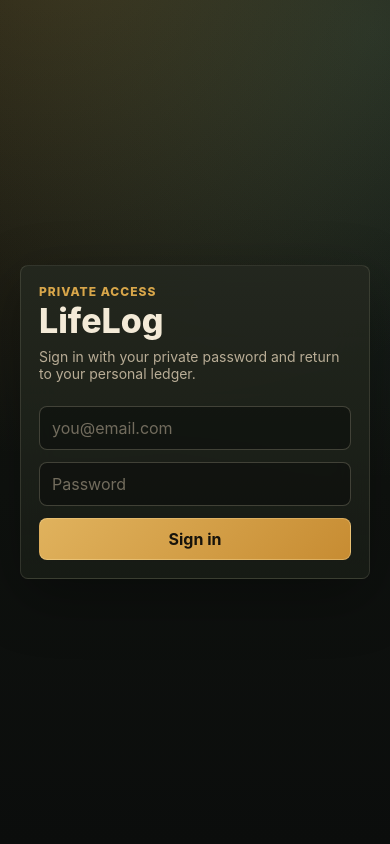
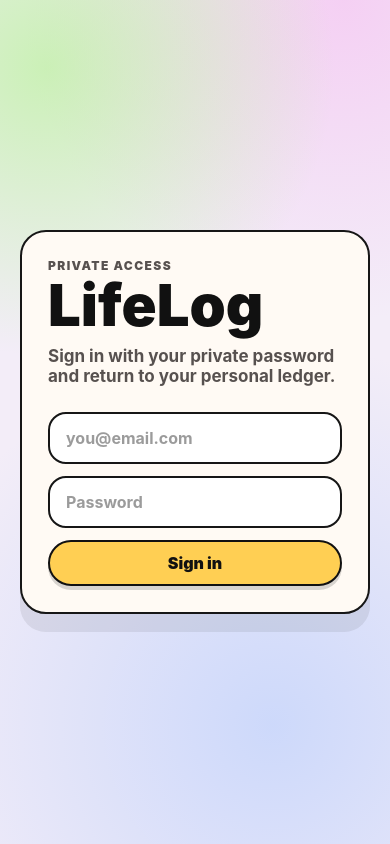
Before and after one commit to diluphs-oss/LifeLog, a Next.js app: page /login in a window 390 px wide. Built offline with nearby package versions, Linux system fonts and the light colour scheme; no server answers.

Commit message:
Refresh UI with playful mobile aesthetic

```diff
--- a/app/globals.css
+++ b/app/globals.css
@@ -1,19 +1,23 @@
 :root {
-  color-scheme: dark;
-  --bg: #10120f;
-  --bg-soft: #151812;
-  --panel: rgba(31, 35, 27, 0.82);
-  --panel-strong: rgba(41, 46, 36, 0.92);
-  --line: rgba(235, 226, 197, 0.12);
-  --line-strong: rgba(235, 226, 197, 0.22);
-  --text: #f3ead7;
-  --muted: #b9ad96;
-  --faint: #7f7666;
-  --accent: #d8a64a;
-  --accent-2: #5fb7a4;
-  --danger: #e46f5f;
-  --success: #83c66d;
-  --shadow: 0 18px 60px rgba(0, 0, 0, 0.32);
+  color-scheme: light;
+  --bg: #f3edf8;
+  --bg-soft: #fffaf4;
+  --panel: #ffffff;
+  --panel-strong: #111111;
+  --line: #161616;
+  --line-strong: #161616;
+  --text: #111111;
+  --muted: #57514f;
+  --faint: #8d8583;
+  --accent: #ffcf53;
+  --accent-2: #a6f47b;
+  --danger: #ff7f79;
+  --success: #89e86b;
+  --blue: #8fb8ff;
+  --pink: #f7a7ed;
+  --lilac: #d7b8ff;
+  --orange: #ffb173;
+  --shadow: 0 18px 0 rgba(17, 17, 17, 0.08);
 }
 
 * {
@@ -28,9 +32,10 @@ body {
   margin: 0;
   min-height: 100vh;
   background:
-    radial-gradient(circle at 16% -10%, rgba(216, 166, 74, 0.20), transparent 34rem),
-    radial-gradient(circle at 96% 4%, rgba(95, 183, 164, 0.14), transparent 28rem),
-    linear-gradient(180deg, #141610 0%, #0f120f 58%, #0b0d0c 100%);
+    radial-gradient(circle at 12% 8%, rgba(166, 244, 123, 0.52), transparent 18rem),
+    radial-gradient(circle at 88% 0%, rgba(247, 167, 237, 0.42), transparent 20rem),
+    radial-gradient(circle at 70% 86%, rgba(143, 184, 255, 0.38), transparent 24rem),
+    var(--bg);
   color: var(--text);
   font-family: Inter, ui-sans-serif, system-ui, -apple-system, BlinkMacSystemFont, "Segoe UI", sans-serif;
 }
@@ -54,14 +59,14 @@ select {
 
 input::placeholder,
 textarea::placeholder {
-  color: rgba(185, 173, 150, 0.58);
+  color: rgba(17, 17, 17, 0.42);
 }
 
 input:focus,
 textarea:focus,
 select:focus,
 button:focus-visible {
-  outline: 2px solid rgba(216, 166, 74, 0.5);
+  outline: 3px solid rgba(143, 184, 255, 0.62);
   outline-offset: 2px;
 }
 
--- a/app/login/page.js
+++ b/app/login/page.js
@@ -38,10 +38,10 @@ export default function Login() {
 
   return (
     <div style={{ display: 'flex', minHeight: '100vh', alignItems: 'center', justifyContent: 'center', padding: 20 }}>
-      <div style={{ ...card, maxWidth: 390, width: '100%', marginBottom: 0 }}>
-        <p style={{ margin: '0 0 5px', color: colors.accent, fontSize: 12, fontWeight: 800, letterSpacing: 1, textTransform: 'uppercase' }}>Private access</p>
-        <h1 style={{ fontSize: 34, lineHeight: 1, margin: 0, fontWeight: 850 }}>LifeLog</h1>
-        <p style={{ color: colors.muted, margin: '10px 0 24px', fontSize: 14 }}>Sign in with your private password and return to your personal ledger.</p>
+      <div style={{ ...card, maxWidth: 430, width: '100%', marginBottom: 0, background: '#fffaf4', padding: 26 }}>
+        <p style={{ margin: '0 0 5px', color: colors.muted, fontSize: 12, fontWeight: 900, letterSpacing: 1.4, textTransform: 'uppercase' }}>Private access</p>
+        <h1 style={{ fontSize: 58, lineHeight: 0.94, margin: 0, fontWeight: 950 }}>LifeLog</h1>
+        <p style={{ color: colors.muted, margin: '14px 0 26px', fontSize: 17, fontWeight: 750 }}>Sign in with your private password and return to your personal ledger.</p>
         <form onSubmit={handleLogin}>
           <input
             type="email"
--- a/components/DailyLogForm.js
+++ b/components/DailyLogForm.js
@@ -56,7 +56,7 @@ export default function DailyLogForm() {
   );
 
   return (
-    <div style={card}>
+    <div style={{ ...card, background: '#ffffff' }}>
       <div style={cardHeader}>
         <h3 style={h3}>Daily Log</h3>
         {saved && <span style={{ color: colors.success, fontSize: 13, fontWeight: 750 }}>Saved</span>}
--- a/components/EveningReport.js
+++ b/components/EveningReport.js
@@ -44,7 +44,7 @@ export default function EveningReport() {
   };
 
   return (
-    <div style={{ background: 'linear-gradient(135deg, rgba(216, 166, 74, 0.20), rgba(95, 183, 164, 0.14))', borderRadius: 8, padding: 18, marginBottom: 14, border: '1px solid rgba(216, 166, 74, 0.28)', boxShadow: 'var(--shadow)' }}>
+    <div style={{ background: '#bff7ff', borderRadius: 26, padding: 18, marginBottom: 14, border: '2px solid #111111', boxShadow: 'var(--shadow)' }}>
       <div style={cardHeader}>
         <h3 style={h3}>Send today's report?</h3>
         <span style={{ color: colors.accent, fontSize: 12, fontWeight: 800 }}>Evening</span>
--- a/components/ExpenseTracker.js
+++ b/components/ExpenseTracker.js
@@ -27,7 +27,7 @@ export default function ExpenseTracker() {
   const expense = entries.filter(e => e.type === 'expense').reduce((s, e) => s + Number(e.amount), 0);
 
   return (
-    <div style={card}>
+    <div style={{ ...card, background: '#ffd3ef' }}>
       <div style={cardHeader}>
         <h3 style={h3}>Expenses & Salary</h3>
         <span style={{ color: income - expense >= 0 ? colors.success : colors.danger, fontSize: 13, fontWeight: 800 }}>
--- a/components/Extras.js
+++ b/components/Extras.js
@@ -26,7 +26,7 @@ function SimpleList({ table, title, fields, renderItem }) {
   };
 
   return (
-    <div style={card}>
+    <div style={{ ...card, background: '#ffffff' }}>
       <div style={cardHeader}>
         <h3 style={h3}>{title}</h3>
         <span style={{ color: colors.muted, fontSize: 13 }}>{items.length}</span>
--- a/components/PunchClock.js
+++ b/components/PunchClock.js
@@ -41,7 +41,7 @@ export default function PunchClock({ onChange }) {
   const fmt = (t) => t ? new Date(t).toLocaleTimeString([], { hour: '2-digit', minute: '2-digit' }) : '—';
 
   return (
-    <div style={card}>
+    <div style={{ ...card, background: '#dfffcf' }}>
       <div style={cardHeader}>
         <div>
           <p style={eyebrow}>Clock</p>
@@ -54,11 +54,11 @@ export default function PunchClock({ onChange }) {
       <div style={{ display: 'grid', gridTemplateColumns: 'repeat(2, minmax(0, 1fr))', gap: 10, marginBottom: 14 }}>
         <div style={metric}>
           <div style={{ fontSize: 12, color: colors.muted, marginBottom: 4 }}>Punch in</div>
-          <div style={{ fontSize: 24, fontWeight: 800 }}>{fmt(entry?.punch_in)}</div>
+          <div style={{ fontSize: 28, fontWeight: 950 }}>{fmt(entry?.punch_in)}</div>
         </div>
         <div style={metric}>
           <div style={{ fontSize: 12, color: colors.muted, marginBottom: 4 }}>Punch out</div>
-          <div style={{ fontSize: 24, fontWeight: 800 }}>{fmt(entry?.punch_out)}</div>
+          <div style={{ fontSize: 28, fontWeight: 950 }}>{fmt(entry?.punch_out)}</div>
         </div>
       </div>
       {!entry?.punch_in && (
--- a/components/ReceiptTracker.js
+++ b/components/ReceiptTracker.js
@@ -51,7 +51,7 @@ export default function ReceiptTracker() {
   const over = todayTotal > DAILY_LIMIT;
 
   return (
-    <div style={card}>
+    <div style={{ ...card, background: '#ffe2bf' }}>
       <div style={cardHeader}>
         <h3 style={h3}>Lunch Receipt</h3>
         <span style={{ color: over ? colors.danger : colors.success, fontSize: 13, fontWeight: 800 }}>
--- a/components/TodoList.js
+++ b/components/TodoList.js
@@ -31,7 +31,7 @@ export default function TodoList() {
   };
 
   return (
-    <div style={card}>
+    <div style={{ ...card, background: '#e6d6ff' }}>
       <div style={cardHeader}>
         <h3 style={h3}>To-Do & Reminders</h3>
         <span style={{ color: colors.muted, fontSize: 13 }}>{todos.filter((t) => !t.done).length} open</span>
--- a/components/uiStyles.js
+++ b/components/uiStyles.js
@@ -10,22 +10,25 @@ export const colors = {
   accent2: 'var(--accent-2)',
   danger: 'var(--danger)',
   success: 'var(--success)',
+  blue: 'var(--blue)',
+  pink: 'var(--pink)',
+  lilac: 'var(--lilac)',
+  orange: 'var(--orange)',
 };
 
 export const shell = {
-  width: 'min(100%, 920px)',
+  width: 'min(100%, 760px)',
   margin: '0 auto',
-  padding: '22px 16px 96px',
+  padding: '24px 16px 96px',
 };
 
 export const card = {
-  background: 'linear-gradient(180deg, rgba(36, 40, 31, 0.92), rgba(24, 28, 22, 0.88))',
-  border: '1px solid var(--line)',
-  borderRadius: 8,
+  background: 'var(--panel)',
+  border: '2px solid var(--line)',
+  borderRadius: 26,
   padding: 18,
   marginBottom: 14,
   boxShadow: 'var(--shadow)',
-  backdropFilter: 'blur(18px)',
 };
 
 export const cardHeader = {
@@ -38,10 +41,11 @@ export const cardHeader = {
 
 export const h3 = {
   margin: 0,
-  fontSize: 15,
+  fontSize: 18,
   lineHeight: 1.2,
   letterSpacing: 0,
   color: 'var(--text)',
+  fontWeight: 900,
 };
 
 export const eyebrow = {
@@ -49,9 +53,9 @@ export const eyebrow = {
   fontSize: 11,
   lineHeight: 1.3,
   textTransform: 'uppercase',
-  letterSpacing: 0.9,
-  color: 'var(--faint)',
-  fontWeight: 700,
+  letterSpacing: 1.4,
+  color: 'var(--muted)',
+  fontWeight: 900,
 };
 
 export const label = {
@@ -59,52 +63,54 @@ export const label = {
   color: 'var(--muted)',
   display: 'block',
   marginBottom: 6,
-  fontWeight: 650,
+  fontWeight: 850,
 };
 
 export const inputStyle = {
   width: '100%',
-  padding: '11px 12px',
-  borderRadius: 8,
-  border: '1px solid var(--line-strong)',
-  background: 'rgba(10, 12, 10, 0.52)',
+  padding: '14px 16px',
+  borderRadius: 18,
+  border: '2px solid var(--line-strong)',
+  background: '#ffffff',
   color: 'var(--text)',
   boxSizing: 'border-box',
   fontFamily: 'inherit',
+  fontWeight: 750,
 };
 
 export const button = (variant = 'primary') => {
   const variants = {
     primary: {
-      background: 'linear-gradient(135deg, #e0b25d, #c78c32)',
-      color: '#17130b',
-      border: '1px solid rgba(255, 229, 172, 0.32)',
+      background: 'var(--accent)',
+      color: '#111111',
+      border: '2px solid #111111',
     },
     teal: {
-      background: 'linear-gradient(135deg, #6fcab7, #3c9788)',
-      color: '#071613',
-      border: '1px solid rgba(169, 255, 237, 0.28)',
+      background: 'var(--accent-2)',
+      color: '#111111',
+      border: '2px solid #111111',
     },
     danger: {
-      background: 'linear-gradient(135deg, #ea806f, #bd4f43)',
-      color: '#190a08',
-      border: '1px solid rgba(255, 184, 170, 0.25)',
+      background: 'var(--danger)',
+      color: '#111111',
+      border: '2px solid #111111',
     },
     quiet: {
-      background: 'rgba(255, 255, 255, 0.04)',
-      color: 'var(--muted)',
-      border: '1px solid var(--line-strong)',
+      background: '#ffffff',
+      color: 'var(--text)',
+      border: '2px solid #111111',
     },
   };
 
   return {
     ...variants[variant],
-    padding: '10px 14px',
-    borderRadius: 8,
-    fontWeight: 750,
+    padding: '11px 16px',
+    borderRadius: 999,
+    fontWeight: 900,
     cursor: 'pointer',
-    minHeight: 42,
-    transition: 'transform 120ms ease, border-color 120ms ease, opacity 120ms ease',
+    minHeight: 46,
+    boxShadow: '0 4px 0 rgba(17, 17, 17, 0.16)',
+    transition: 'transform 120ms ease, box-shadow 120ms ease, opacity 120ms ease',
   };
 };
 
@@ -113,14 +119,14 @@ export const listRow = {
   alignItems: 'center',
   justifyContent: 'space-between',
   gap: 10,
-  padding: '10px 0',
-  borderBottom: '1px solid var(--line)',
+  padding: '12px 0',
+  borderBottom: '2px solid rgba(17, 17, 17, 0.08)',
   fontSize: 13,
 };
 
 export const metric = {
-  background: 'rgba(255, 255, 255, 0.035)',
-  border: '1px solid var(--line)',
-  borderRadius: 8,
+  background: '#f6f1ff',
+  border: '2px solid var(--line)',
+  borderRadius: 22,
   padding: 12,
 };
```
Also changed, not shown: app/dashboard/page.js (+11 -11 lines).
